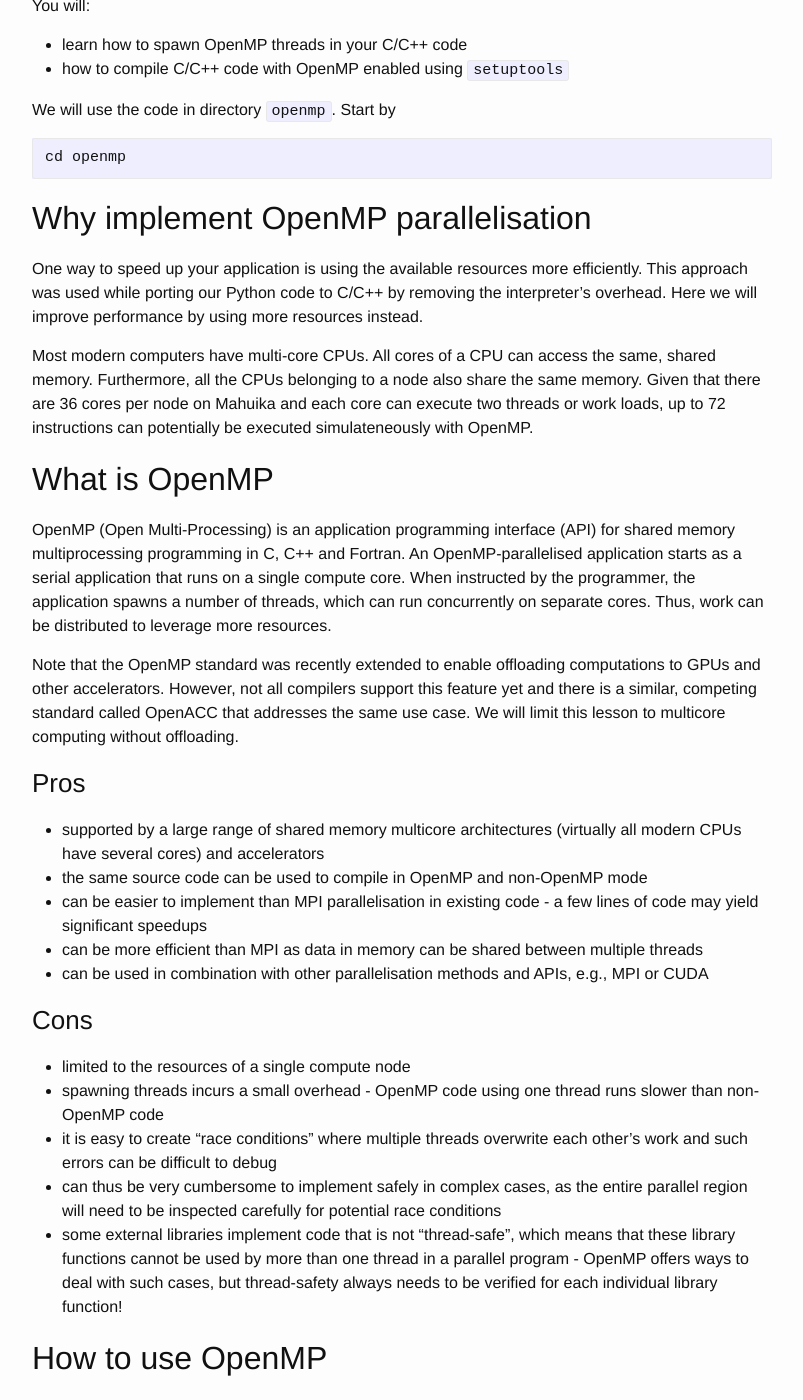
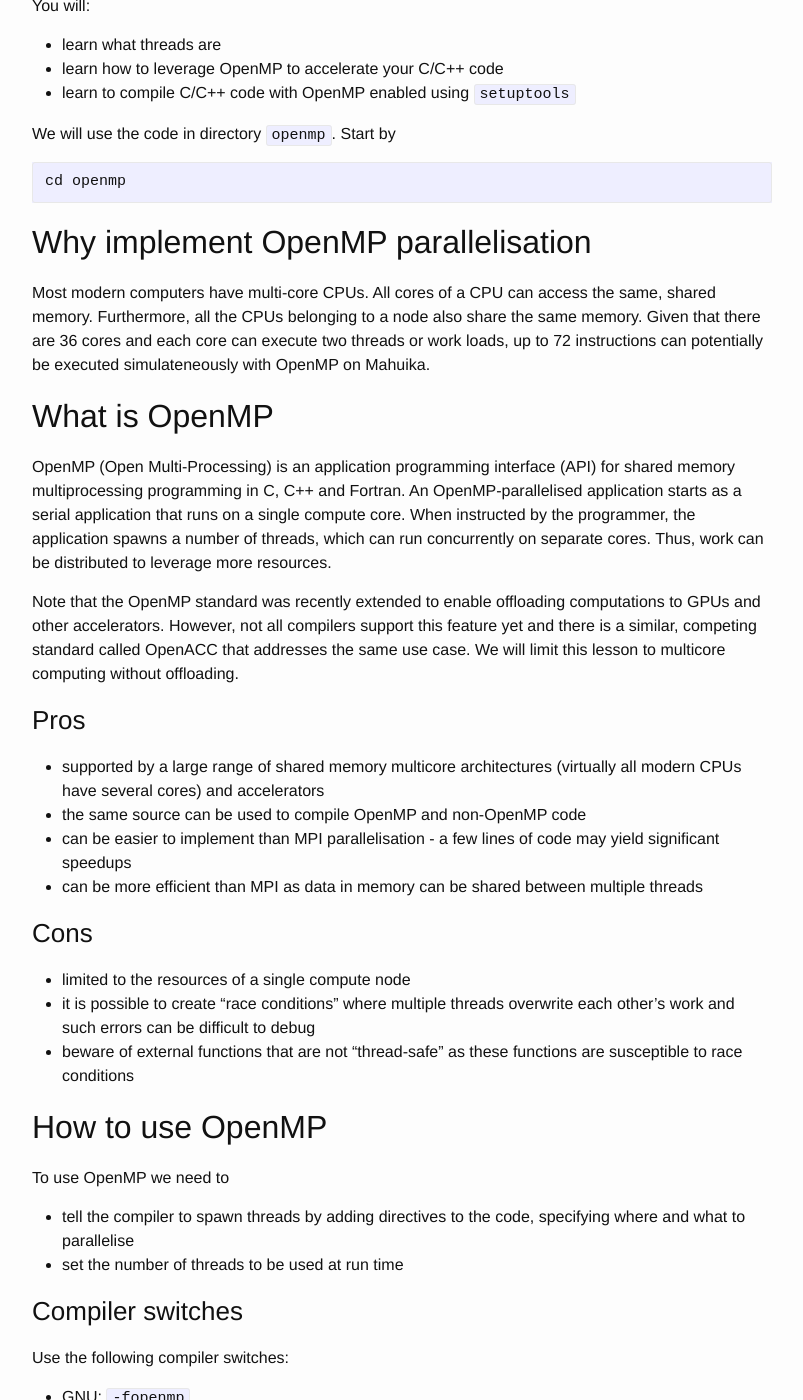
Before and after one commit to nesi/perf-training, a Jekyll site: the page built from _lessons/python-scatter/04b-openmp.md, in a window 1280 px wide and 1400 px high, scrolled down 759 px. Shown: the whole window, without its empty margins (238-1041 px from the left). Built offline with Jekyll 4.4.1, drawn with Linux system fonts in a browser that asks for light colours; some of the changed text lies outside the part shown.

Commit message:
simplified version, reworked the example

````diff
--- a/_lessons/python-scatter/04b-openmp.md
+++ b/_lessons/python-scatter/04b-openmp.md
@@ -9,8 +9,9 @@
 
 You will:
 
-* learn how to spawn OpenMP threads in your C/C++ code
-* how to compile C/C++ code with OpenMP enabled using `setuptools`
+* learn what threads are
+* learn how to leverage OpenMP to accelerate your C/C++ code
+* learn to compile C/C++ code with OpenMP enabled using `setuptools`
 
 We will use the code in directory `openmp`. Start by
 ```
@@ -19,9 +20,7 @@
 
 ## Why implement OpenMP parallelisation
 
-One way to speed up your application is using the available resources more efficiently. This approach was used while porting our Python code to C/C++ by removing the interpreter's overhead. Here we will improve performance by using more resources instead.
-
-Most modern computers have multi-core CPUs. All cores of a CPU can access the same, shared memory. Furthermore, all the CPUs belonging to a node also share the same memory. Given that there are 36 cores per node on Mahuika and each core can execute two threads or work loads, up to 72 instructions can potentially be executed simulateneously with OpenMP.
+Most modern computers have multi-core CPUs. All cores of a CPU can access the same, shared memory. Furthermore, all the CPUs belonging to a node also share the same memory. Given that there are 36 cores and each core can execute two threads or work loads, up to 72 instructions can potentially be executed simulateneously with OpenMP on Mahuika.
 
 ## What is OpenMP
 
@@ -32,24 +31,20 @@
 ### Pros
 
 * supported by a large range of shared memory multicore architectures (virtually all modern CPUs have several cores) and accelerators
-* the same source code can be used to compile in OpenMP and non-OpenMP mode
-* can be easier to implement than MPI parallelisation in existing code - a few lines of code may yield significant speedups
+* the same source can be used to compile OpenMP and non-OpenMP code
+* can be easier to implement than MPI parallelisation - a few lines of code may yield significant speedups
 * can be more efficient than MPI as data in memory can be shared between multiple threads
-* can be used in combination with other parallelisation methods and APIs, e.g., MPI or CUDA
 
 ### Cons
 
 * limited to the resources of a single compute node
-* spawning threads incurs a small overhead - OpenMP code using one thread runs slower than non-OpenMP code
-* it is easy to create "race conditions" where multiple threads overwrite each other's work and such errors can be difficult to debug
-* can thus be very cumbersome to implement safely in complex cases, as the entire parallel region will need to be inspected carefully for potential race conditions
-* some external libraries implement code that is not "thread-safe", which means that these library functions cannot be used by more than one thread in a parallel program - OpenMP offers ways to deal with such cases, but thread-safety always needs to be verified for each individual library function!
+* it is possible to create "race conditions" where multiple threads overwrite each other's work and such errors can be difficult to debug
+* beware of external functions that are not "thread-safe" as these functions are susceptible to race conditions
 
 ## How to use OpenMP
 
 To use OpenMP we need to
-* tell the compiler to apply OpenMP
-* add directives to the code, specifying where and what to parallelise
+* tell the compiler to spawn threads by adding directives to the code, specifying where and what to parallelise
 * set the number of threads to be used at run time
 
 ### Compiler switches
@@ -63,13 +58,13 @@
 
 Parallelisation with OpenMP is implemented using directives, which are written as pragmas (C/C++) or specially formatted comments (Fortran). OpenMP also provides an additional Application Program Interface (API) that allows the program to configure and query the run time environment, e.g., to find out how many threads are running in parallel and which thread ID is running a given parallel section. For more information, have a look at the latest [OpenMP standard](https://www.openmp.org/wp-content/uploads/openmp-4.5.pdf).
 
-Here we focus on OpenMP directives in the source code that are interpreted by the compiler. The same source code can be used to build a serial or threaded version of the application by simply turning the OpenMP compiler switch on or off, and a non-OpenMP compiler will ignore the directives as unknown pragmas (C/C++) or as comments (Fortran).
+OpenMP directives in the source code are interpreted by the compiler. The same source code can be used to build a serial or threaded version of the application by simply turning the OpenMP compiler switch on or off, and a non-OpenMP compiler will ignore the directives as unknown pragmas (C/C++) or as comments (Fortran).
 
 OpenMP directives always start with:
 * C/C++: `#pragma omp`
 * Fortran (free form): `!$omp`
 
-These are followed by the _directive names_ and _clauses_, controlling parallelisation and data handling. OpenMP directives can consist of multiple statements and can be extended to multiple lines using line continuation characters such as `&` (Fortran) or `\` (C/C++) at the end of the line.
+Directives are followed by the _directive names_ and _clauses_, controlling parallelisation and data handling. OpenMP directives can consist of multiple statements and can be extended to multiple lines using line continuation characters such as `&` (Fortran) or `\` (C/C++) at the end of the line.
 
 There are various ways to distribute workloads for parallel execution, the most common being the parallel loop represented below:
 
@@ -78,7 +73,7 @@
 The application always starts in serial mode on a single thread (single arrow at the top). When requested, multiple threads are created/spawned (multiple arrows at the top). In this particular case, the number of threads is 3 (coloured boxes), and each thread performs three iterations (9 iterations altogether). Results are stored in separate elements of array `a` for each loop index `i`, so we do not create a race condition when the loop is executed in parallel. The program then resumes running on a single thread (single arrow at the bottom).
 
 ### Data handling
-Because OpenMP is based on the shared memory programming model, most variables are shared by default. Other variables like loop index are meant to be private. By private we mean that the variable can take a different value for each thread. The programmer determines which variables are private and which are shared.
+Because OpenMP is based on the shared memory programming model, most variables are shared by default. Other variables like loop index are meant to be private, i.e. the variable can take a different value for each thread. The programmer determines which variables are private and which are shared.
 
 ### Example
 As an example, we’ll assume that you have to compute the sum of the square of each element of an array:
@@ -94,9 +89,8 @@
     double res = 0;
     #pragma omp parallel for default(none) shared(arr,n) reduction(+:res)
     for (int i = 0; i < n; ++i) {
-        // all variables defined inside the loop (here sq) and also index i are private
-        double sq = arr[i] * arr[i];
-        res += sq;
+        // all variables defined inside the loop (including i) are private
+        res += arr[i] * arr[i];
     }
     return res;
 }
@@ -108,9 +102,9 @@
 
 The `for` construct specifies that we want to parallelise the `for` loop that immediately follows the pragma. The different iterations of the loop will be then handled by different threads.
 
-It is good practice to always use the `default(none)` clause, which forces us to declare the `shared` or `private` status of each variable defined _above_ the parallel region. Variables that are defined _inside_ the parallel region, such as loop index variable `i` or helper variables `sq`, are automatically private. Each thread gets its own copy of `i`, and `sq`.
+It is good practice to always use the `default(none)` clause, which forces us to declare the `shared` or `private` status of each variable defined _above_ the parallel region. Variables that are defined _inside_ the parallel region, such as loop index variable `i`, are automatically private.
 
-It is generally good practice to define local variables such as `sq` inside the loop where possible. This will make your program easier to read and maintain and you won't have to worry about creating race conditions by erroneously sharing a variable between threads. If you still need to declare, e.g., `myvariable` outside the loop, add the clause `private(myvariable)` to the OpenMP pragma.
+It is generally good practice to define local variables inside the loop where possible. This will make your program easier to read and maintain and you won't have to worry about creating race conditions by erroneously sharing a variable between threads. If you still need to declare, e.g., `myvariable` outside the loop, add the clause `private(myvariable)` to the OpenMP pragma.
 
 Loop trip count `n` and data arrays `arr` can be shared as they are not changed inside the loop. Each thread will access the same data in memory, which is very efficient.
 
@@ -118,8 +112,6 @@
 
 > ## Exercises
 
-> * add OpenMP pragma at line indicated by `// ADD OPENMP PRAGMA HERE` in `src/wave.cpp`
-> ** Assume that function `computeScatteredWaveElement` is thread-safe
-> ** specify which data are to be shared and which are to be private between threads
-> ** instead of using the complex `res` variable, introduce two `double res_real, res_imag` which are private and merged at the end (`reduction`)
-> * measure the speedup vs the number of threads (`OMP_NUM_THREADS` e.g. using values 1, 2, 4, and 8) using problem size `-nx 256 -ny 256 -nc 1024`
+> * record the execution time for 8 threads
+> * add an OpenMP pragma at line indicated by `// ADD OPENMP PRAGMA HERE` in `src/wave.cpp` (assume function `computeScatteredWaveElement` to be thread-safe)
+> * re-run the code and report the new execution time
````
